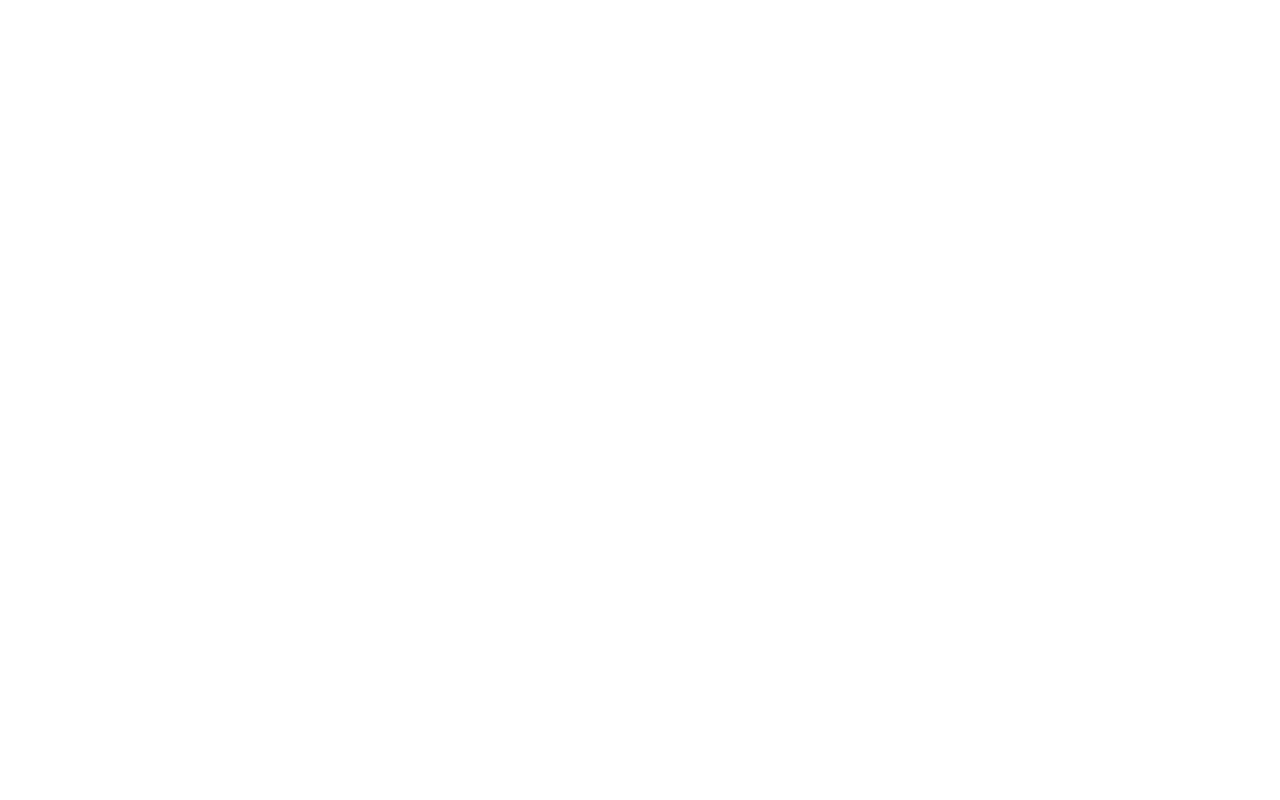
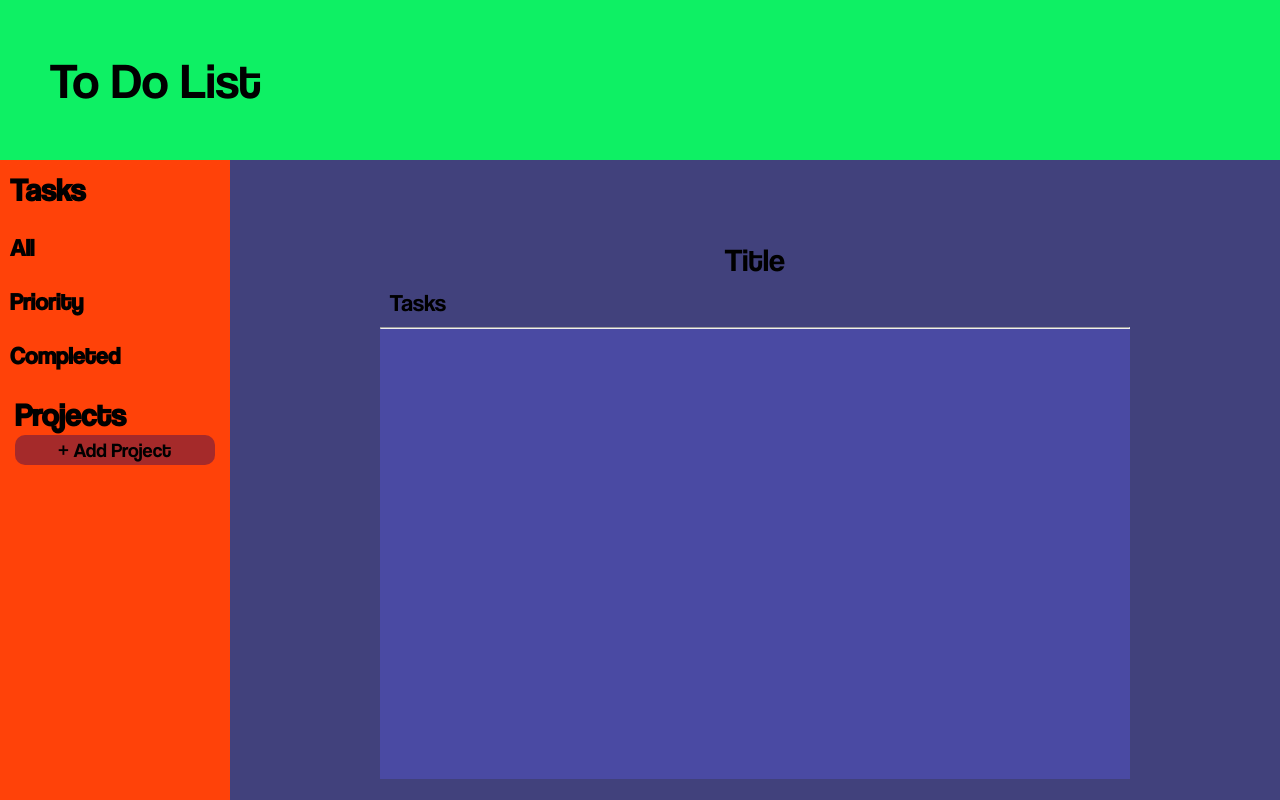
Before and after one commit to jongithub59/to-do-list, a plain HTML site: page index.html in a window 1280 px wide. Drawn offline with Linux system fonts and the light colour scheme.

Commit message:
added basic page layout

```diff
--- a/index.html
+++ b/index.html
@@ -7,7 +7,30 @@
     <title>To Do List</title>
 </head>
 <body>
-    <div class="content"></div>
+    <div class="content">
+        <div class="header">To Do List</div>
+        <div class="main">
+        <div class="sidebar">
+            <div class="tasks">
+                <h1>Tasks</h1>
+                <h2>All</h2>
+                <h2>Priority</h2>
+                <h2>Completed</h2>
+            </div>
+            <div class="projects">
+                <h1>Projects</h1>
+                <div class="add-project">+ Add Project</div>
+            </div>
+        </div>
+        <div class="to-do">
+            <h1 class="to-do-title">Title</h1>
+            <h2>Tasks</h2>
+            <hr>
+            <div class="to-do-content"></div>
+        </div>
+
+        </div>
+    </div>
     <script src="main.js"></script>
 </body>
 </html>
--- a/styles.css
+++ b/styles.css
@@ -1,5 +1,103 @@
+@font-face {
+    font-family: MainFont;
+    src: url(./fonts/coolvetica\ rg.otf);
+}
+
 * {
     margin: 0;
     padding: 0;
     box-sizing: border-box;
+    font-family: MainFont;
 }
+
+body {
+    height: 100vh;
+    background-color: rgb(33, 211, 255);
+}
+
+.content {
+    display: flex;
+    flex-direction: column;
+    height: 100%;
+    width: 100%;
+}
+
+.header {
+    display: flex;
+    align-items: center;
+    justify-content: start;
+    width: 100%;
+    height: 200px;
+    margin: auto;
+    padding-left: 50px;
+    background-color: rgb(14, 240, 100);
+    font-size: 50px;
+}
+
+.main {
+    display: flex;
+    height: 100%;
+}
+
+.sidebar {
+    display: flex;
+    flex-direction: column;
+    height: 100%;
+    width: 300px;
+    background-color: rgb(255, 66, 9);
+}
+
+.tasks {
+    display: flex;
+    flex-direction: column;
+    margin: 10px;
+    justify-content: space-between;
+    height: 200px;
+    align-items: left;
+}
+
+.projects {
+    display: flex;
+    flex-direction: column;
+    margin: 15px;
+    height: 70px;
+    justify-content: space-between;
+    align-items: left;
+}
+
+.add-project {
+    display: flex;
+    justify-content: center;
+    align-items: center;
+    font-size: 20px;
+    height: 30px;
+    width: 100%;
+    border-radius: 10px;
+    background-color: brown;
+}
+
+.to-do {
+    background-color: rgb(65, 65, 124);
+    height: 100%;
+    width: 100%;
+    padding: 70px 150px;
+}
+
+.to-do-title {
+    display: flex;
+    justify-content: center;
+    font-weight: normal;
+    margin: 10px;
+}
+
+.to-do h2 {
+    margin: 10px;
+    font-weight: normal;
+}
+
+.to-do-content {
+    height: 90%;
+    width: 100%;
+    background-color: rgb(74, 74, 163);
+    padding: 20px;
+}
```
Also changed, not shown: main.js (+1 -4 lines), fonts/coolvetica rg.otf (added).
